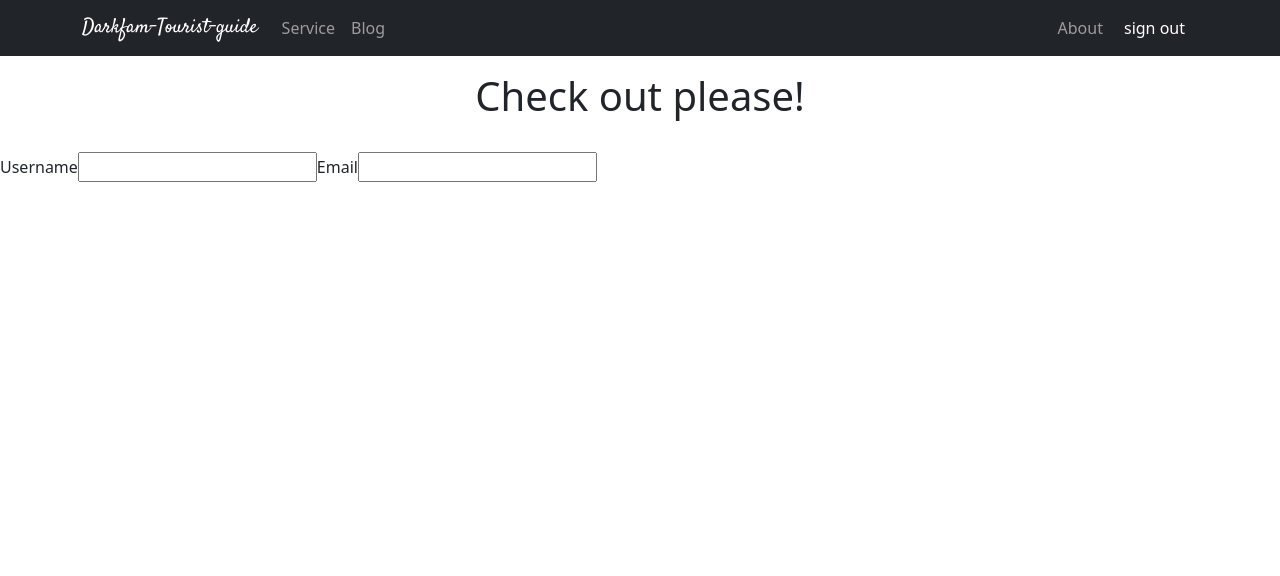
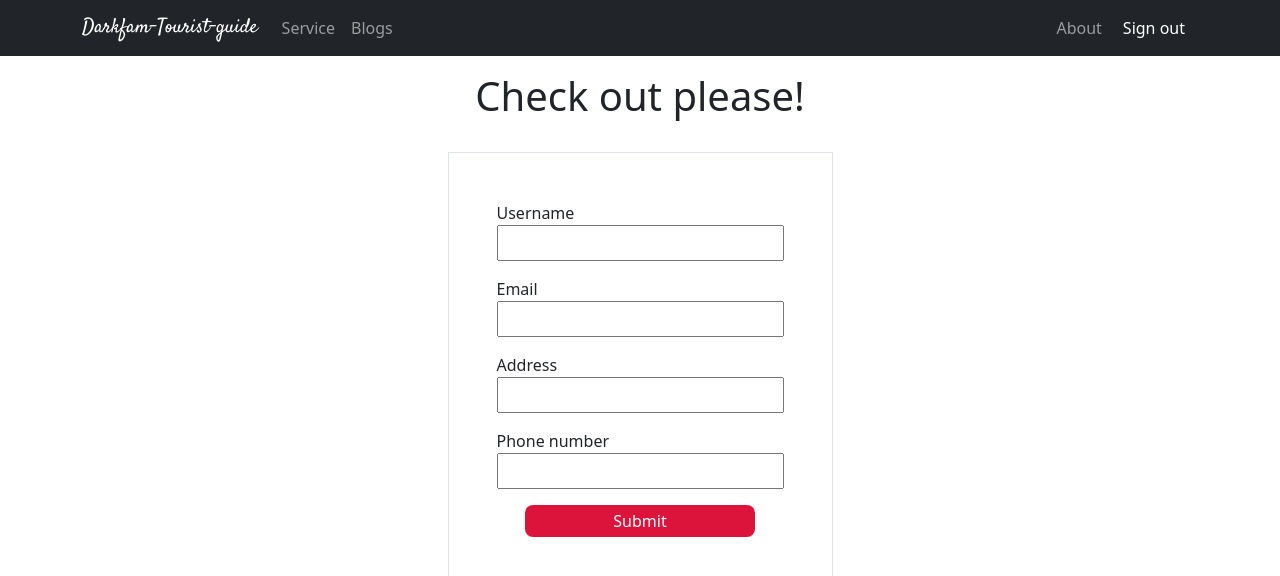
Before and after one commit to Noor-26/Darkfam-Tourist-Guide, a React (Create React App) app: page /checkout in a window 1280 px wide. Shown: the top 576 px of the page. Built offline with nearby package versions, Linux system fonts and the light colour scheme; no server answers; sample sign-in values are in the browser's storage.

Commit message:
checkout page design done

```diff
--- /dev/null
+++ b/src/components/Checkout/Checkout.css
@@ -0,0 +1,7 @@
+.checkout-container{
+
+    display: flex;
+    justify-content: center;
+    align-items: center;
+    flex-direction: column;
+}
--- a/src/components/Checkout/Checkout.js
+++ b/src/components/Checkout/Checkout.js
@@ -1,16 +1,35 @@
 import React from 'react';
+import { ToastContainer, toast } from 'react-toastify';
+import './Checkout.css'
+const Checkout = () => {
+    const handleSubmit = event => {
+        event.preventDefault()
+        toast("Thank you for booking")
+    }
+    return (
+        <div className="mt-5 ">
+            <h1 className="text-center mt-4 p-4">Check out please! </h1>
+            <div className="checkout-container ">
+            <form onSubmit={handleSubmit} className="d-flex form-field border p-5">
+                <label htmlFor="name">Username</label>
+                <input type="text" className="mb-3 py-1 ps-1 pe-5 "  required />
 
-const Checkout = () => {
-    return (
-        <div className="mt-5">
-            <h1 className="text-center mt-4 p-4">Check out please! </h1>
-            <form >
-                <label htmlFor="name">Username</label>
-                <input type="name"  />
                 <label htmlFor="email">Email</label>
-                <input type="email"  id="email" requied />
+                <input type="email"  id="email" className="mb-3 py-1 ps-1 " required />
 
+                <label htmlFor="address">Address</label>
+                <input type="text"  id="address" required className="mb-3 py-1 ps-1  " />
+
+                <label htmlFor="number">Phone number</label>
+                <input type="number"  id="number" required className="mb-3 py-1 ps-1  "/>
+
+                <div>
+                    <button type="submit" className="form-btn py-1 mb-3  mx-auto d-block">Submit</button>
+                </div>
             </form>
+            </div>
+            <ToastContainer/>
+
         </div>
     );
 };
--- a/src/components/Shared/Header/Header.js
+++ b/src/components/Shared/Header/Header.js
@@ -17,7 +17,7 @@ const Header = () => {
   <Navbar.Collapse id="responsive-navbar-nav">
     <Nav className="me-auto">
       <Nav.Link as={Link} to="/service">Service</Nav.Link>
-      <Nav.Link as={Link} to="/Blog">Blog</Nav.Link>
+      <Nav.Link as={Link} to="/Blog">Blogs</Nav.Link>
 
     </Nav>
     <Nav>
@@ -25,7 +25,7 @@ const Header = () => {
 
     {
        user ?
-       <button className='btn btn-link text-white text-decoration-none' onClick={() => signOut(auth)}>sign out</button>
+       <button className='btn btn-link text-white text-decoration-none' onClick={() => signOut(auth)}>Sign out</button>
    :
       <Nav.Link as={Link} to="/login">Login</Nav.Link>
     }
```
